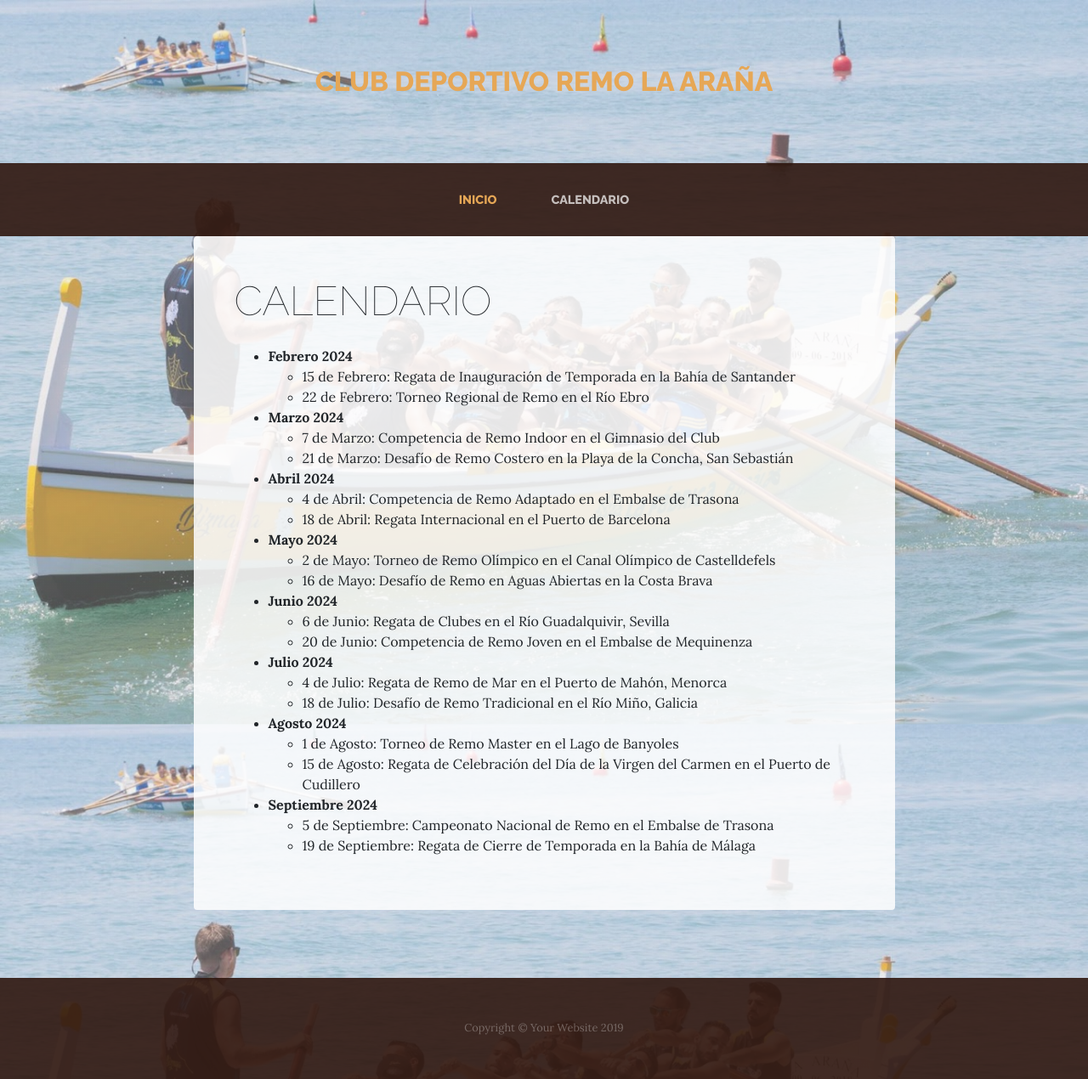
After one commit to johnpenagos6/Actividad-4, a PHP site: page /vista/calendario.php in a window 1280 px wide. The commit adds this page. Shown: the whole page at 85% size. Run offline with PHP 8.4, Linux system fonts and the light colour scheme.

Commit message:
feat: se realiza la actualizacion a la HU 1 escrita en el trabajo

```diff
--- /dev/null
+++ b/Proyecto-PHP/vista/calendario.php
@@ -0,0 +1,140 @@
+<!DOCTYPE html>
+<html lang="en">
+
+<head>
+
+  <meta charset="utf-8">
+  <meta name="viewport" content="width=device-width, initial-scale=1, shrink-to-fit=no">
+  <meta name="description" content="">
+  <meta name="author" content="">
+
+  <title>CLUB DEPORTIVO REMO LA ARAÑA - CONOCENOS</title>
+
+  <!-- Bootstrap core CSS -->
+  <link href="../vendor/bootstrap/css/bootstrap.min.css" rel="stylesheet">
+
+  <!-- Custom fonts for this template -->
+  <link href="https://fonts.googleapis.com/css?family=Raleway:100,100i,200,200i,300,300i,400,400i,500,500i,600,600i,700,700i,800,800i,900,900i" rel="stylesheet">
+  <link href="https://fonts.googleapis.com/css?family=Lora:400,400i,700,700i" rel="stylesheet">
+
+  <!-- Custom styles for this template -->
+  <link href="../css/business-casual.min.css" rel="stylesheet">
+</head>
+
+<body>
+
+  <h1 class="site-heading text-center text-white d-none d-lg-block">
+    <span class="site-heading-upper text-primary mb-3">CLUB DEPORTIVO REMO LA ARAÑA</span>
+  </h1>
+
+  <!-- Navigation -->
+  <nav class="navbar navbar-expand-lg navbar-dark py-lg-4" id="mainNav">
+    <div class="container">
+      <a class="navbar-brand text-uppercase text-expanded font-weight-bold d-lg-none" href="#">CLUB DEPORTIVO REMO LA ARAÑA</a>
+      <button class="navbar-toggler" type="button" data-toggle="collapse" data-target="#navbarResponsive" aria-controls="navbarResponsive" aria-expanded="false" aria-label="Toggle navigation">
+        <span class="navbar-toggler-icon"></span>
+      </button>
+      <div class="collapse navbar-collapse" id="navbarResponsive">
+        <ul class="navbar-nav mx-auto">
+          <li class="nav-item active px-lg-4">
+            <a class="nav-link text-uppercase text-expanded" href="../index.php">Inicio
+            <span class="sr-only">(current)</span>
+            </a>
+          </li>
+          <li class="nav-item px-lg-4">
+            <a class="nav-link text-uppercase text-expanded" href="">calendario</a>
+          </li>
+        </ul>
+      </div>
+    </div>
+  </nav>
+  <section class="page-section about-heading">
+    <div class="container">
+      <div class="about-heading-content">
+        <div class="row">
+          <div class="col-xl-9 col-lg-10 mx-auto">
+            <div class="bg-faded rounded p-5">
+              <h2 class="section-heading mb-4">
+                <span class="section-heading-lower">calendario</span>
+              </h2>
+              <ul>
+    <li>
+        <strong>Febrero 2024</strong>
+        <ul>
+            <li>15 de Febrero: Regata de Inauguración de Temporada en la Bahía de Santander</li>
+            <li>22 de Febrero: Torneo Regional de Remo en el Río Ebro</li>
+        </ul>
+    </li>
+    <li>
+        <strong>Marzo 2024</strong>
+        <ul>
+            <li>7 de Marzo: Competencia de Remo Indoor en el Gimnasio del Club</li>
+            <li>21 de Marzo: Desafío de Remo Costero en la Playa de la Concha, San Sebastián</li>
+        </ul>
+    </li>
+    <li>
+        <strong>Abril 2024</strong>
+        <ul>
+            <li>4 de Abril: Competencia de Remo Adaptado en el Embalse de Trasona</li>
+            <li>18 de Abril: Regata Internacional en el Puerto de Barcelona</li>
+        </ul>
+    </li>
+    <li>
+        <strong>Mayo 2024</strong>
+        <ul>
+            <li>2 de Mayo: Torneo de Remo Olímpico en el Canal Olímpico de Castelldefels</li>
+            <li>16 de Mayo: Desafío de Remo en Aguas Abiertas en la Costa Brava</li>
+        </ul>
+    </li>
+    <li>
+        <strong>Junio 2024</strong>
+        <ul>
+            <li>6 de Junio: Regata de Clubes en el Río Guadalquivir, Sevilla</li>
+            <li>20 de Junio: Competencia de Remo Joven en el Embalse de Mequinenza</li>
+        </ul>
+    </li>
+    <li>
+        <strong>Julio 2024</strong>
+        <ul>
+            <li>4 de Julio: Regata de Remo de Mar en el Puerto de Mahón, Menorca</li>
+            <li>18 de Julio: Desafío de Remo Tradicional en el Río Miño, Galicia</li>
+        </ul>
+    </li>
+    <li>
+        <strong>Agosto 2024</strong>
+        <ul>
+            <li>1 de Agosto: Torneo de Remo Master en el Lago de Banyoles</li>
+            <li>15 de Agosto: Regata de Celebración del Día de la Virgen del Carmen en el Puerto de Cudillero</li>
+        </ul>
+    </li>
+    <li>
+        <strong>Septiembre 2024</strong>
+        <ul>
+            <li>5 de Septiembre: Campeonato Nacional de Remo en el Embalse de Trasona</li>
+            <li>19 de Septiembre: Regata de Cierre de Temporada en la Bahía de Málaga</li>
+        </ul>
+    </li>
+</ul>
+              </div>
+          </div>
+        </div>
+      </div>
+    </div>
+  </section>
+
+
+
+
+  <footer class="footer text-faded text-center py-5">
+    <div class="container">
+      <p class="m-0 small">Copyright &copy; Your Website 2019</p>
+    </div>
+  </footer>
+
+  <!-- Bootstrap core JavaScript -->
+  <script src="../vendor/jquery/jquery.min.js"></script>
+  <script src="../vendor/bootstrap/js/bootstrap.bundle.min.js"></script>
+
+</body>
+
+</html>
```
Also changed, not shown: Proyecto-PHP/vista/inicio.php (+21 -0 lines).
